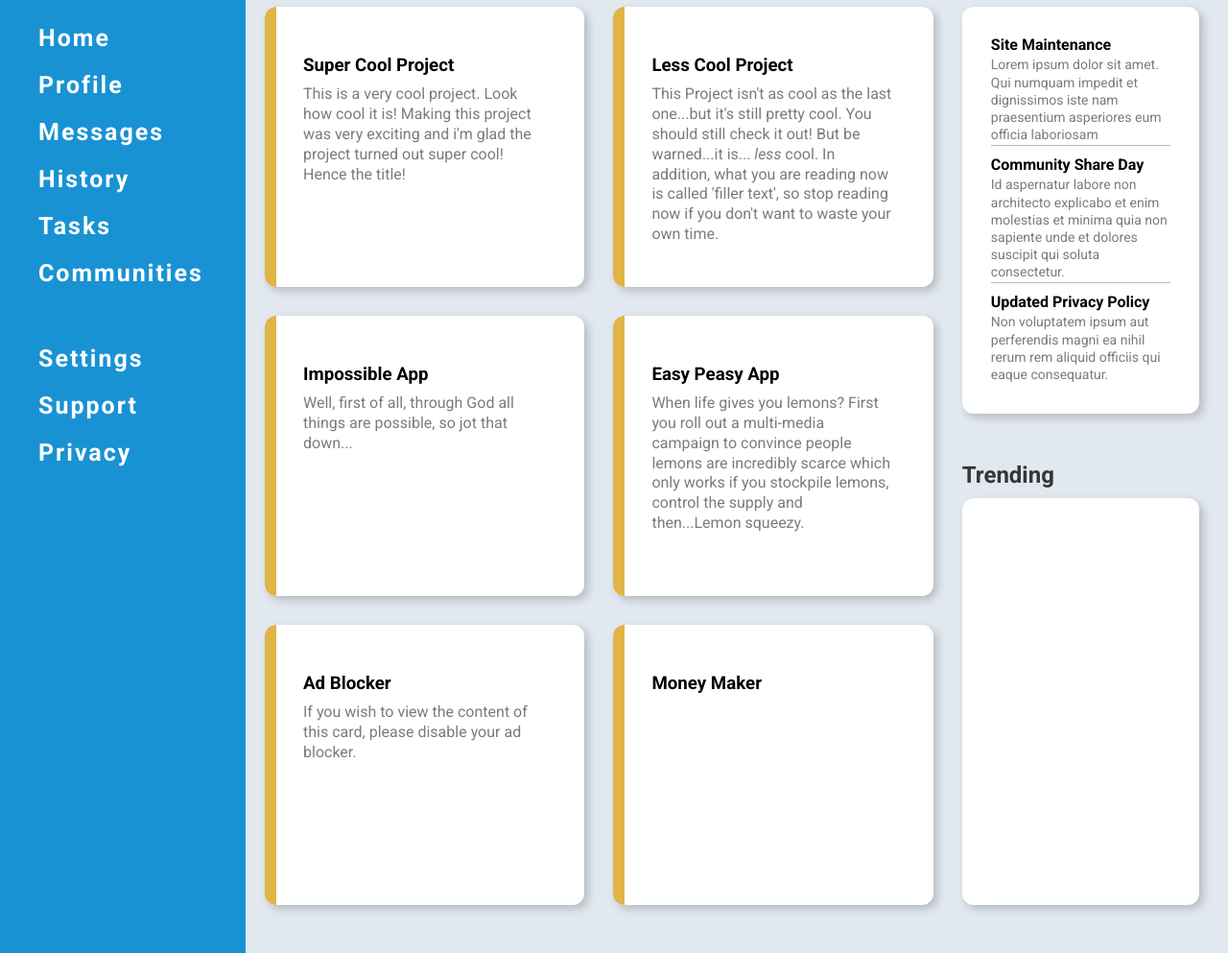
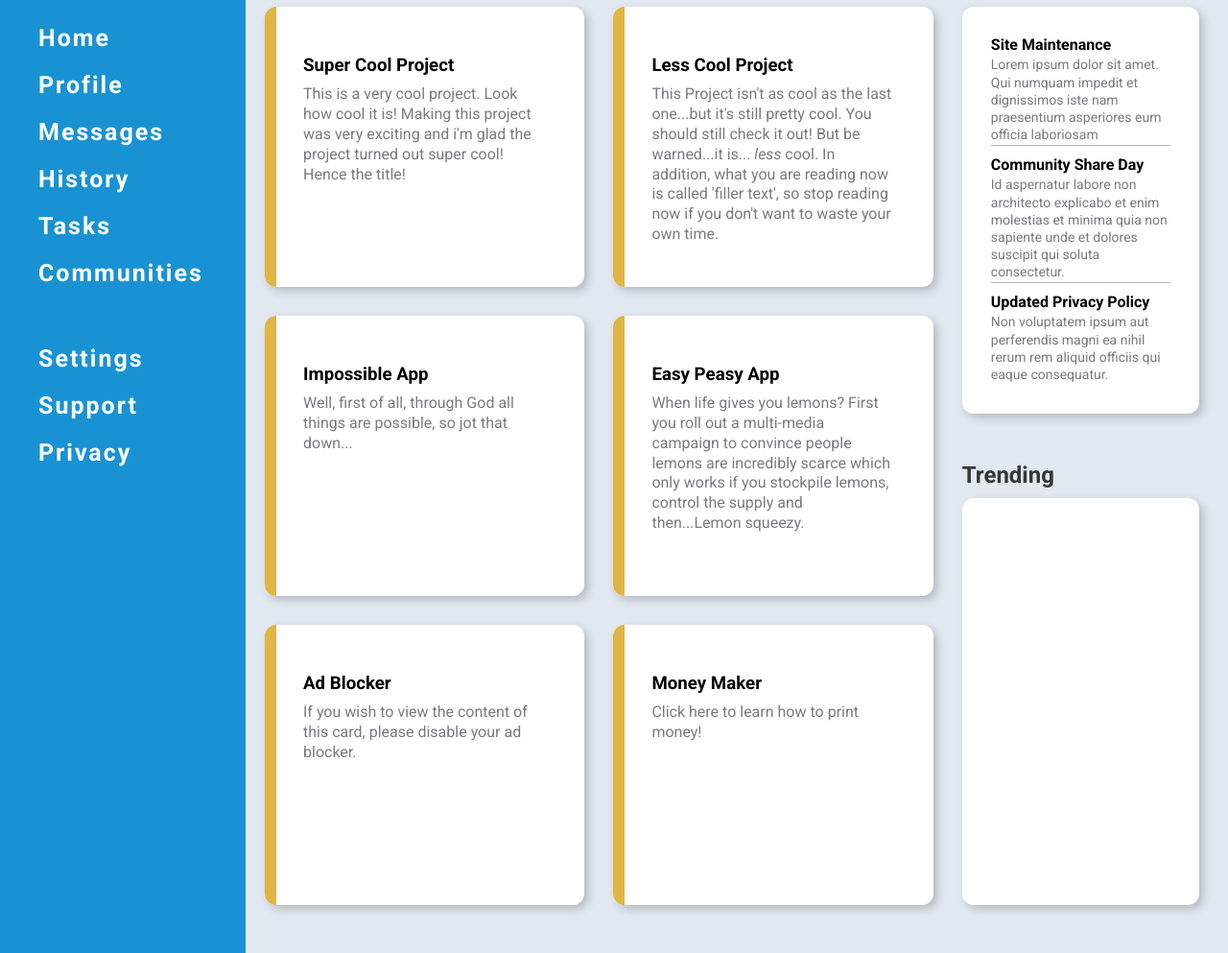
Before and after one commit to paulobrien21/admin-page, a plain HTML site: page index.html in a window 1280 px wide. Shown: the part 109-1102 px from the top of the page at 96% size. Drawn offline with Linux system fonts and the light colour scheme.

```diff
--- a/index.html
+++ b/index.html
@@ -95,6 +95,7 @@
                 </div>
                 <div class="content-card card-6">
                     <h3>Money Maker</h3>
+                    <p>Click here to learn how to print money!</p>
                 </div>
             </div>
             <div class="content-side">
```
Also changed, not shown: SVG/account-group.svg (added), SVG/card-account-details-outline.svg (added), SVG/chat-question.svg (added), SVG/clock-time-four.svg (added), SVG/cog.svg (added), SVG/home.svg (added), SVG/magnify.svg (added), SVG/message.svg (added), SVG/note-alert.svg (added), SVG/shield-check.svg (added), SVG/shield.svg (added).
